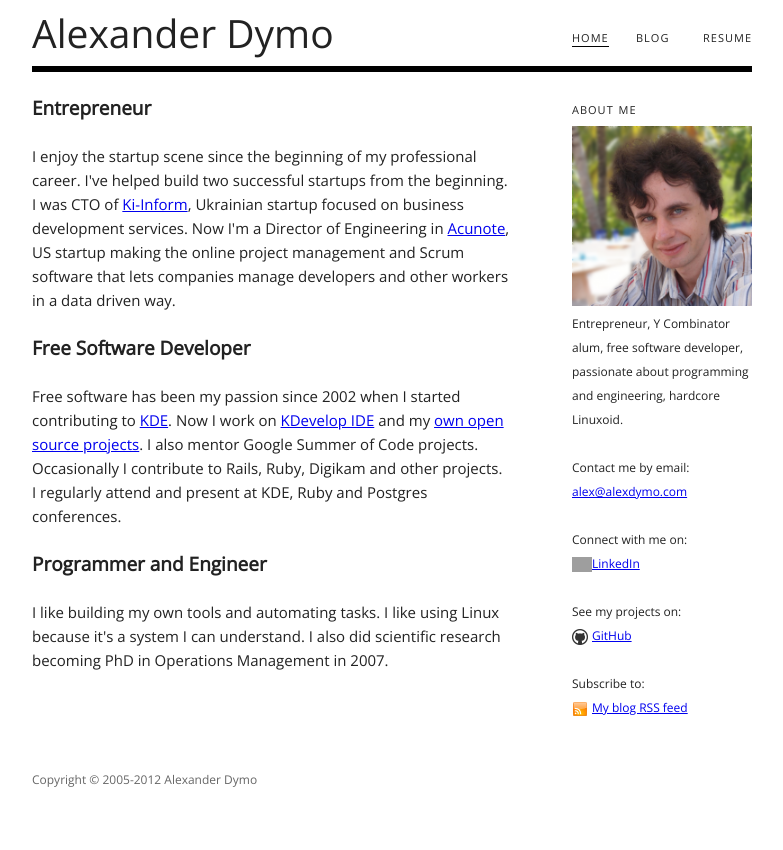
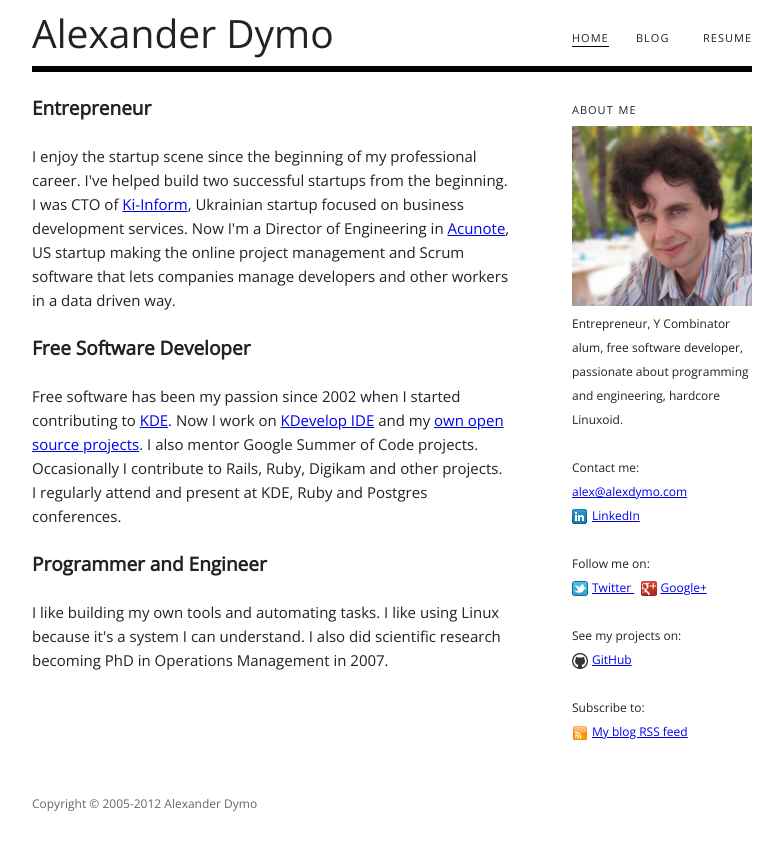
Before and after one commit to adymo/alexdymo.com, a Jekyll site: the page built from index.html, in a window 1280 px wide. Shown: the top 850 px of the page, without its empty margins (248-1031 px from the left). Built offline with Jekyll 4.4.1, drawn with Linux system fonts in a browser that asks for light colours; Markdown is read by kramdown in place of the engine named in the settings; grey boxes are pictures that could not be loaded.

Commit message:
Reorganize contacts: - add follow links for twitter and google+ - host icons on my site

```diff
--- a/_layouts/default.html
+++ b/_layouts/default.html
@@ -141,15 +141,21 @@
             Entrepreneur, Y Combinator alum, free software developer, passionate about programming and engineering, hardcore Linuxoid.
             </p>
             <p class="small">
-                Contact me by email:<br/>
+                Contact me:<br/>
                 <script type="text/javascript">
                     document.write('<'+'a href="mailto:alex'+'@'+'alexdymo.com">alex'+'@'+'alexdymo.com</a>');
-                </script>
+                </script><br/>
+                <a href="http://ua.linkedin.com/in/adymo" target="_blank">
+                    <img src="/linkedin.png" width="20" height="15" style="vertical-align:middle">LinkedIn
+                </a>
             </p>
             <p class="small">
-                Connect with me on:<br/>
-                <a href="http://ua.linkedin.com/in/adymo" target="_blank">
-                    <img src="http://www.linkedin.com/img/webpromo/btn_in_20x15.png" width="20" height="15" style="vertical-align:middle">LinkedIn
+                Follow me on:<br/>
+                <a href="https://twitter.com/alexander_dymo" target="_blank">
+                    <img src="/twitter.png" width="20" height="15" style="vertical-align:middle">Twitter
+                </a>&nbsp;
+                <a href="https://plus.google.com/117794624398803940592" target="_blank">
+                    <img src="/google-plus.png" width="20" height="15" style="vertical-align:middle">Google+
                 </a>
             </p>
             <p class="small">
```
Also changed, not shown: google-plus.png (added), linkedin.png (added), twitter.png (added).
